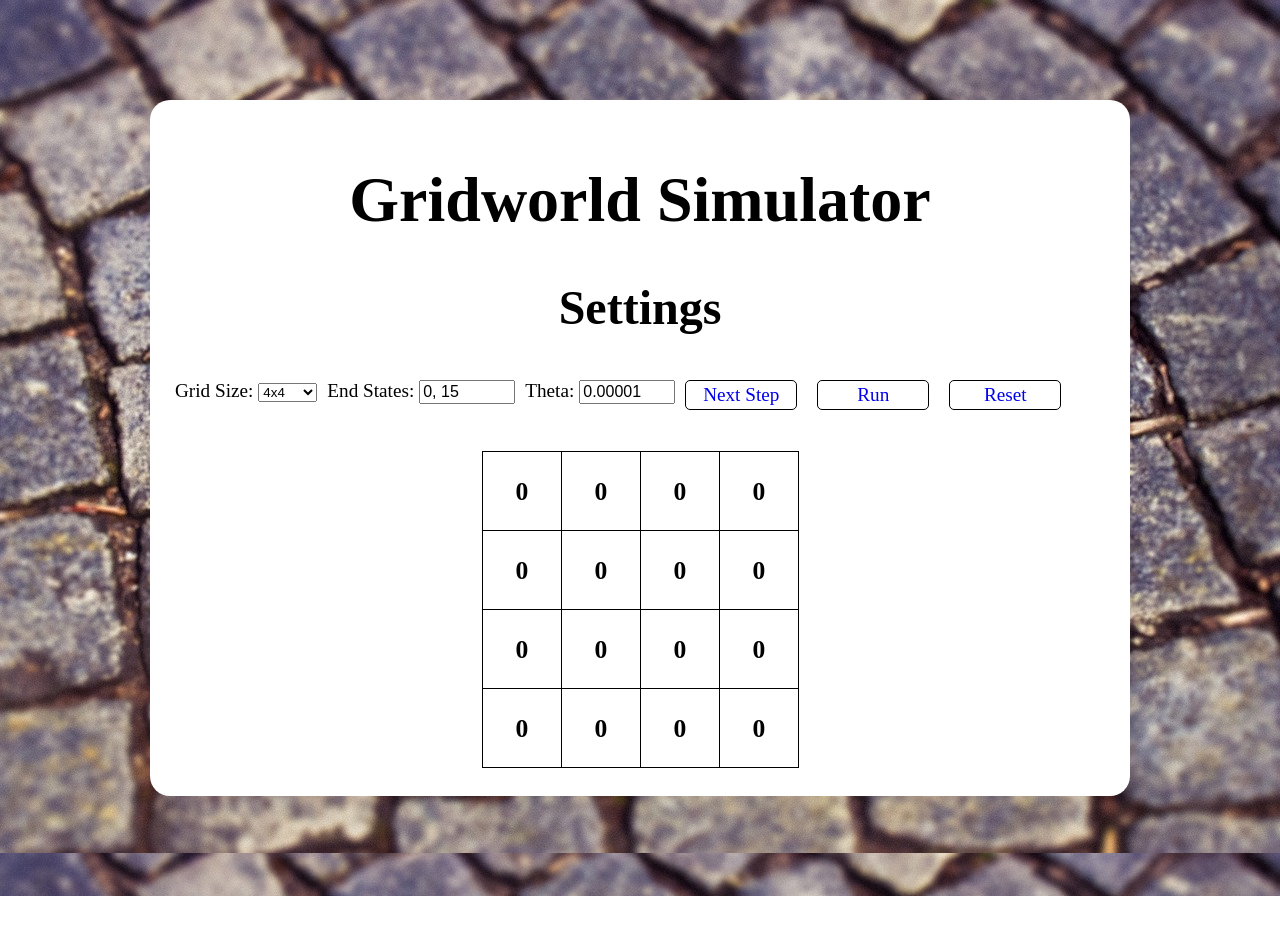
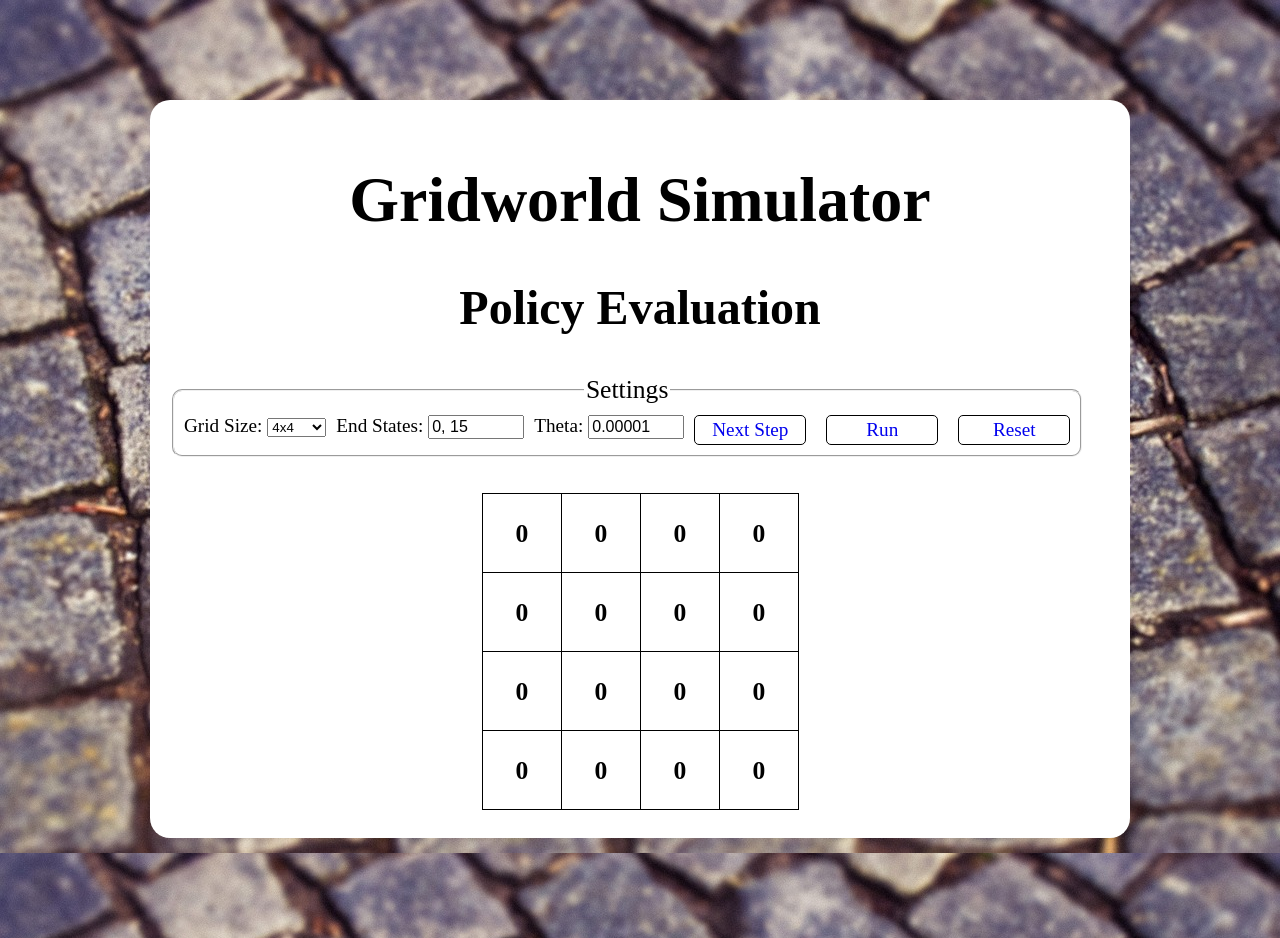
Before and after one commit to star-ai/gridworld-sim, a React app: page / in a window 1280 px wide. Before the commit the page ends 896 px from the top, so only its background shows below. Built offline with nearby package versions, Linux system fonts and the light colour scheme.

Commit message:
Refactoring

```diff
--- a/src/app.jsx
+++ b/src/app.jsx
@@ -10,6 +10,7 @@ function render() {
   return (
     <div>
       <h1>{title}</h1>
+      <h2>Policy Evaluation</h2>
       <Grid />
     </div>
   );
--- a/src/components/grid-settings.jsx
+++ b/src/components/grid-settings.jsx
@@ -1,7 +1,6 @@
 import React, { Component } from 'react';
 
 import { DropdownList, SimpleButton, TextInput } from './controls';
-import { isNullOrUndefined } from 'util';
 
 function handleValueChange(e) {
   console.log('Value set to', e.target.value);
@@ -82,6 +81,8 @@ export default class GridSettings extends Component {
   render() {
     return (
       <div className={this.props.className}>
+        <fieldset>
+          <legend>Settings</legend>
           <DropdownList className='grid-options'
                         values={this.props.gridSizeOptions}
                         label='Grid Size:'
@@ -116,6 +117,7 @@ export default class GridSettings extends Component {
           <SimpleButton className='button'
                         text='Reset'
                         onClick={this.handleResetButtonClick} />
+        </fieldset>
       </div>
     );
   }
--- a/src/views/grid.css
+++ b/src/views/grid.css
@@ -14,6 +14,15 @@
 
 .grid-settings input {
   width: 3rem;
+}
+
+.grid-settings fieldset {
+  padding: 5px;
+  border-radius: 10px;
+}
+
+.grid-settings legend {
+  font-size: 0.8rem;
 }
 
 .grid-settings .button a div {
--- a/src/views/grid.jsx
+++ b/src/views/grid.jsx
@@ -12,7 +12,6 @@ export default class Grid extends Component {
   constructor(props) {
     super(props);
 
-    this.settingsTitle = 'Settings';
     this.gridSizeOptions = [
       {
         value: '4x4',
@@ -126,7 +125,6 @@ export default class Grid extends Component {
   render() {
     return (
       <div>
-        <h2>{this.settingsTitle}</h2>
         <GridSettings
           gridSizeOptions={this.gridSizeOptions}
           endStates={this.state.endStates}
```
Lines whose indentation alone changed are shown as unchanged.
